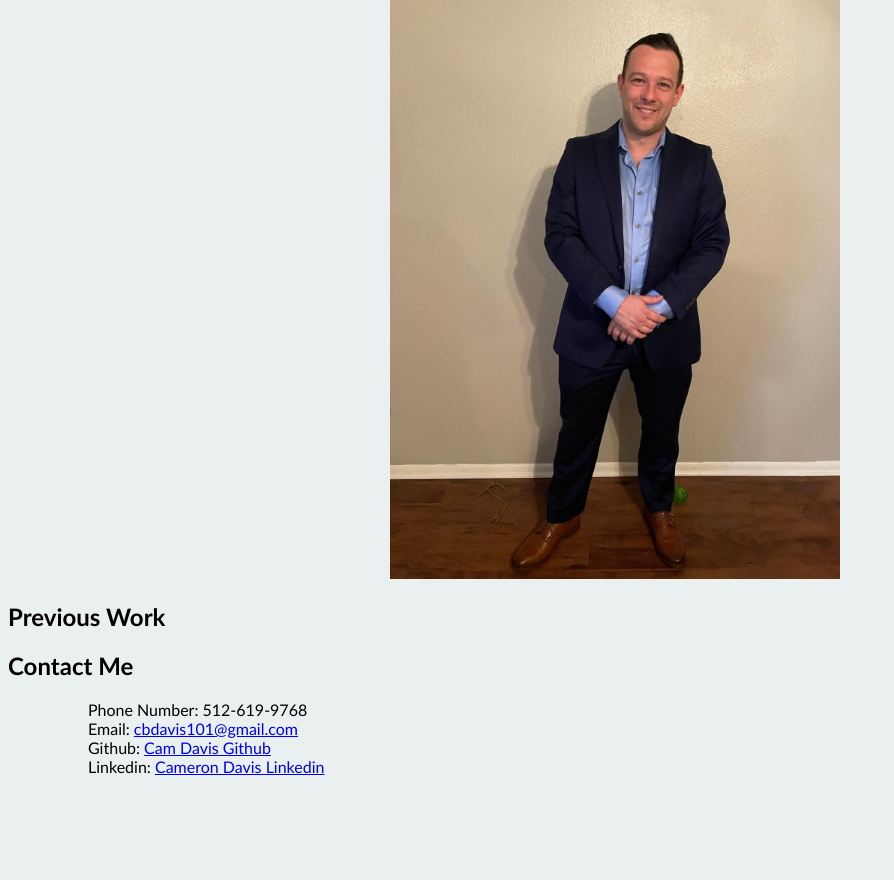
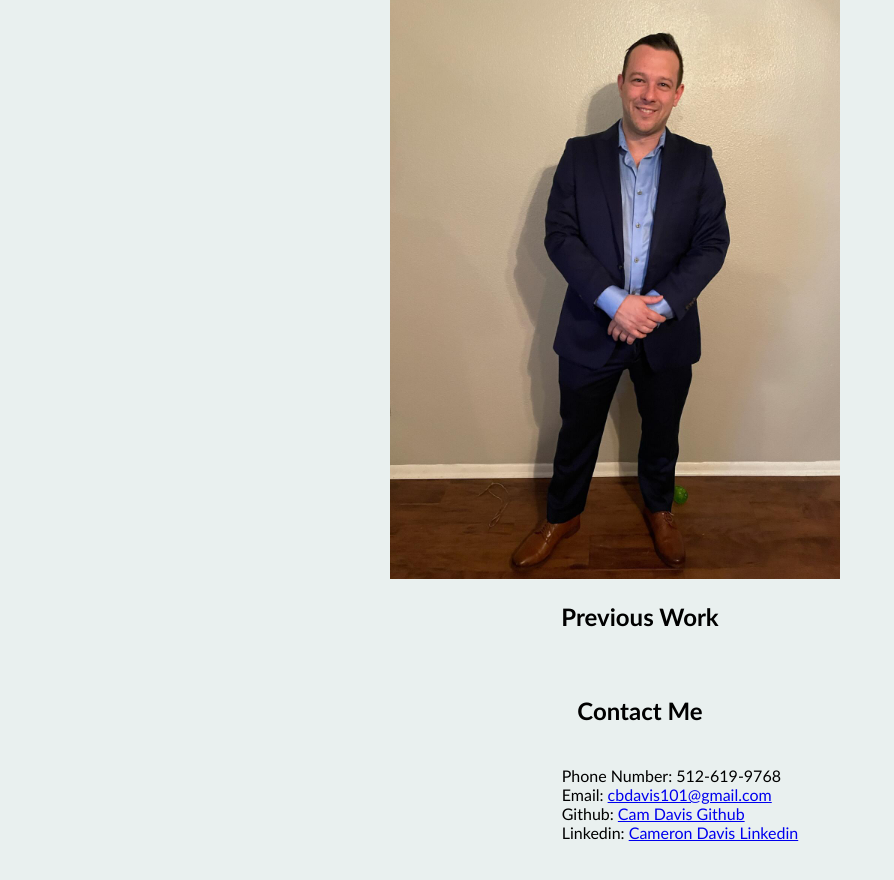
Before and after one commit to cbdavis101/Cameron-Davis-Portfoilo, a plain HTML site: page index.html in a window 1280 px wide. Shown: the part 581-1461 px from the top of the page, without its empty margins (0-894 px from the left). Before the commit the page ends 1373 px from the top, so only its background shows below. Drawn offline with Linux system fonts and the light colour scheme.

Commit message:
added more CSS styles for footer

```diff
--- a/assets/css/style.css
+++ b/assets/css/style.css
@@ -38,7 +38,7 @@ ul {
 }
 
 
-/* About me */
+/* ABOUT ME */
 
 .about {
     display: flex;
@@ -58,3 +58,45 @@ ul {
     width: 500px;
     text-align: center;
 }
+
+/* PREVIOUS WORK STYLES */
+
+.prework {
+    display: flex;
+    flex-wrap: wrap;
+    justify-content: center;
+}
+
+
+
+
+/* FOOTER STYLES */
+footer {
+    display: flex;
+    flex-wrap: wrap;
+    justify-content: center;
+    padding: 20px 20px;
+
+}
+
+footer h2 {
+    padding: 25px;
+    margin: 0;
+    text-align: center;
+    width: 100%;
+}
+
+/* MEDIA QUERY FOR SMALLER DESKTOP SCREENS AND SMALLER */
+@media screen and (max-width: 980px) {
+
+    }
+
+/* MEDIA QUERY FOR TABLETS AND SMALLER */
+@media screen and (max-width: 768px) {
+
+    }
+
+/* MEDIA QUERY FOR MOBILE PHONES AND SMALLER */
+@media screen and (max-width: 575px) {
+
+    }
```
